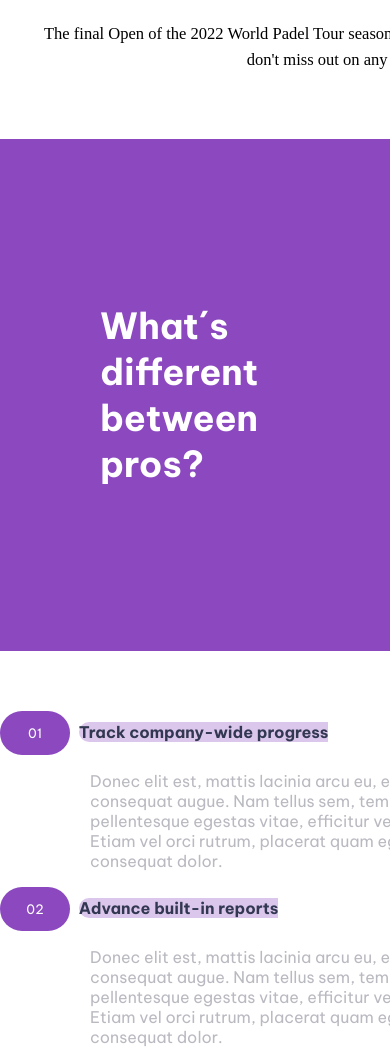
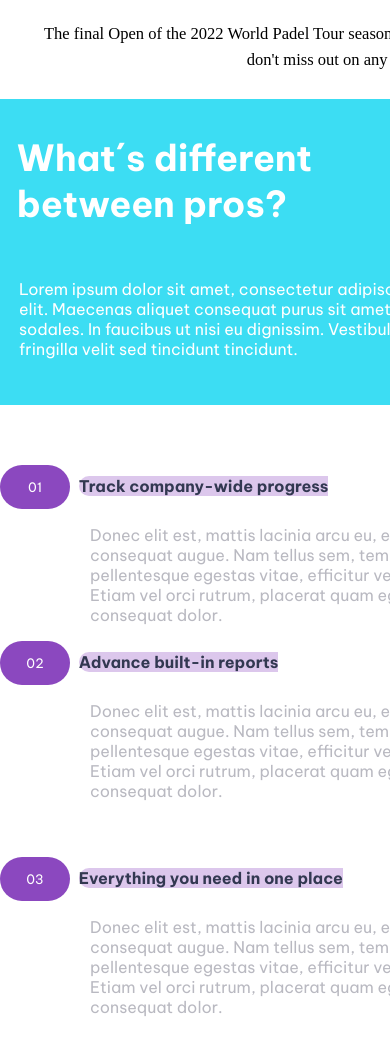
Before and after one commit to leogomez22/trabajo_final_front1, a plain HTML site: page root/index.html in a window 390 px wide. Shown: the part 940-1990 px from the top of the page. Drawn offline with Linux system fonts and the light colour scheme.

Commit message:
terminando en la clase de jorgito lunes

```diff
--- a/root/css/styles.css
+++ b/root/css/styles.css
@@ -444,8 +444,7 @@ width: 480px;
 
 }
 
-.hamburguesa {display:inline-block;
-}
+.hamburguesa {display:inline-block;}
 
 .contenedor-header img {
   height: 70%;
@@ -491,26 +490,24 @@ color: #FFFFFF;
 }
 
 /* -----------mobile Toda la caja donde esta el jugador amarillo grande -----------------------------------*/
+.cajajugador{
+  flex-direction: column;
+  width: 100%;
+  margin: 0px;
+  padding-top: 130px;
+   }
 
-.cajajugador{
- flex-direction: column;
-  width: 100%;
-
-
- }
+ .jugador-amarillo {
+  width: 0px;
+  padding-left: 0px;
+  }
 
 .amarillo {
-
 flex-direction: column;
-align-items: ;
+align-items: flex-end;
 width: 100%;
 border: #242E53;
-
-}
-
-
-.jugador-amarillo {
-
+padding-right: 0px;
 }
 
 .h1amarillo {
@@ -554,32 +551,33 @@ border: #242E53;
 /* ---------------------------mobile parte de whats ----------------------------------------------------------------------*/
 .whats {flex-direction: column;
   width: 100%;
-  flex-direction: row;
-  align-items: center;
-  padding: 40px 0px;
-  background: #8B48BF;
-  margin-top: 40px;
-  margin-bottom: 40px;
+  flex-direction: ro;
+  align-items: cent;
+  padding: 0px 0px;
+  background: #3CDDF3;
+  margin-top: 0px;
+  margin-bottom: 0px;
 
 }
 
 .h3whats {
-  justify-content: center;
-  align-items: center;
+  justify-content: cente;
+  align-items: flex-end;
   font-size: 36px;
   color: #FFFFFF;
-  width: 100%;
-  padding-left: 100px;
-  padding-right: 10px;
+  width: 70%;
+  padding-left: 0px;
+  padding-right: 23%;
 }
 
 .pwhats {
   font-size: 16px;
+  align-items: flex-end;
   color: #FFFFFF;
-  align-items: flex-end;
-  width: 60%;
-  padding-left: 150px;
-  padding-right: 150px;
+  width: 90%;
+  padding-left: 0px;
+  padding-right:10px;
+  padding-bottom: 30px;
 }
 
 
@@ -588,8 +586,10 @@ border: #242E53;
 .id {}
 
 .section1 {
+  width: 480px;
+  align-items: flex-end;
   flex-direction: column;
-  padding-top: 20px;
+  padding-top: 60px;
   padding-bottom: 20px;
   padding-left: 0px;
   padding-right: 0px;
@@ -607,6 +607,7 @@ border: #242E53;
 
 .spannumero {
   width: 480px;
+  height: 43px;
   background:rgba(139, 72, 191, 0.3);
   border-radius: 100px 0px 0px 100px; ;
   font-size: 16px;
@@ -724,7 +725,7 @@ margin: 10px 10px;
    }
 
 
-   /*--------------------  mobile violeta antes de footer        ------------------*/
+   /*--------------------  mobile get violeta antes de footer        ------------------*/
 
    .divfoot {
     flex-direction: column;
```
Also changed, not shown: root/index.html (+2 -2 lines).
